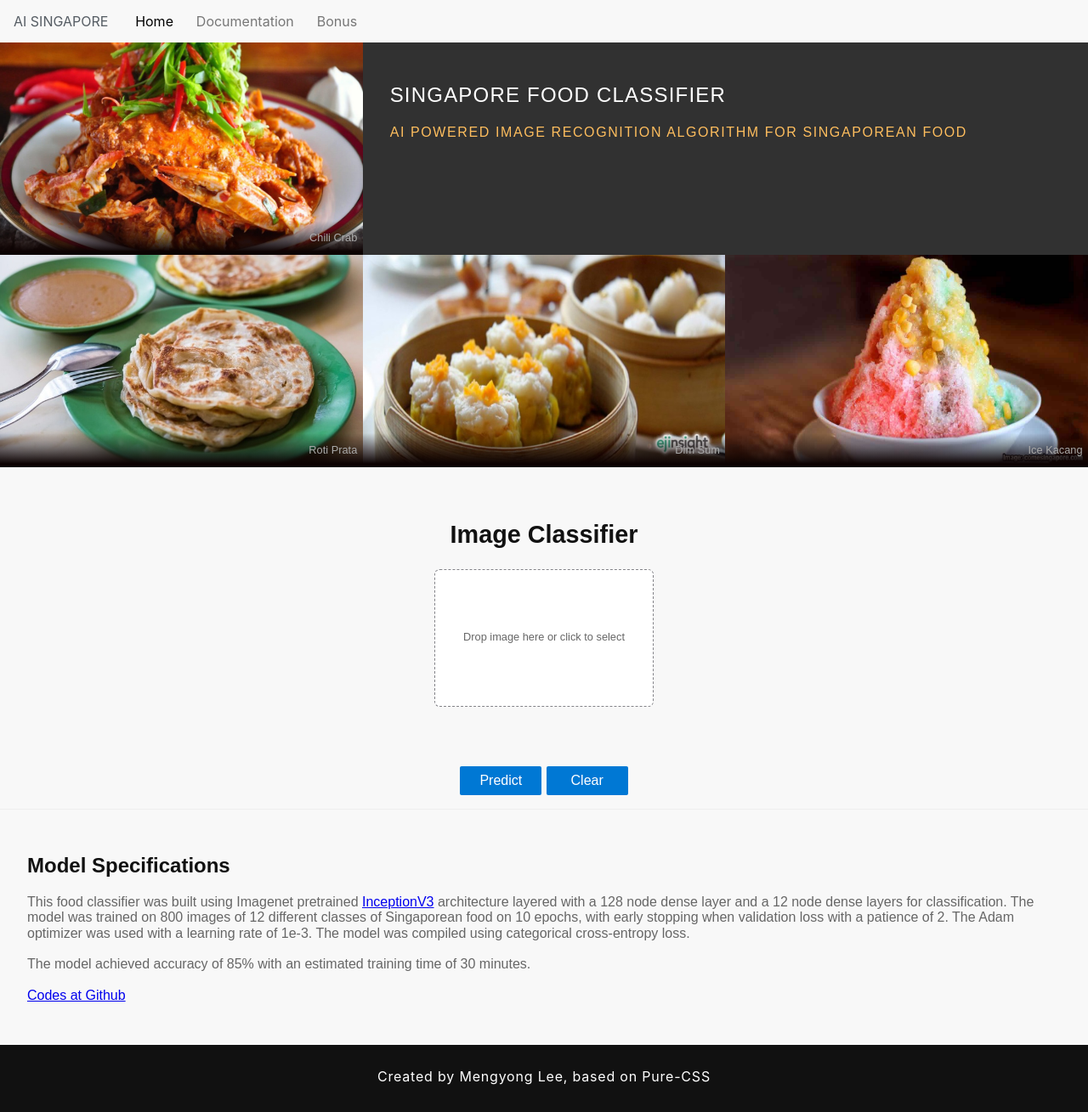
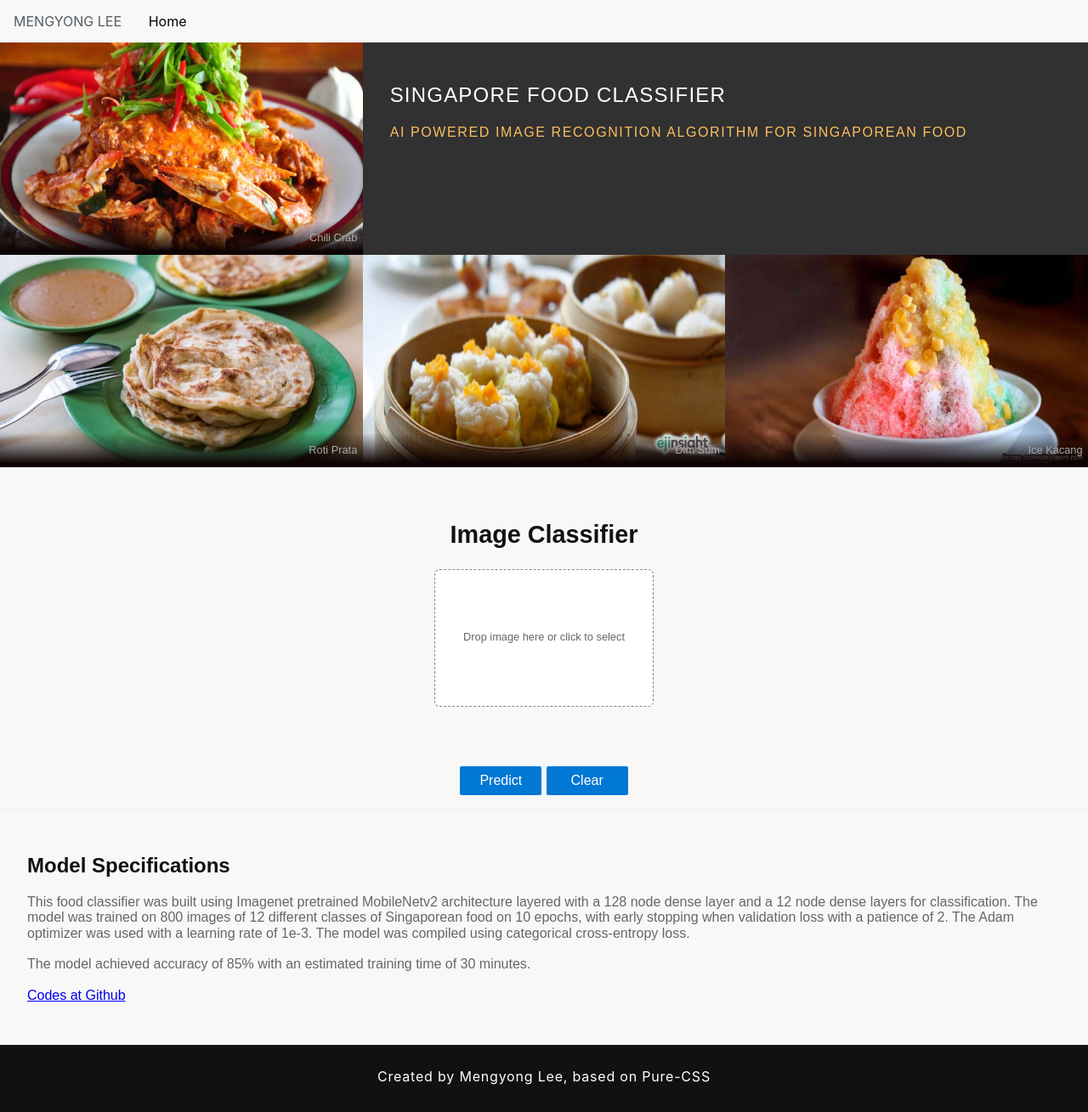
Before and after one commit to natelee-tw/food-classifier-docker, a Flask app: page / in a window 1280 px wide. Shown: the whole page at 85% size. Run offline with Flask 2, Linux system fonts and the light colour scheme.

Commit message:
small adj to README

```diff
--- a/src/templates/index.html
+++ b/src/templates/index.html
@@ -15,12 +15,10 @@
 <div>
     <div class="header">
         <div class="pure-menu pure-menu-horizontal">
-            <a class="pure-menu-heading" href="https://www.aisingapore.org/">AI Singapore</a>
+            <a class="pure-menu-heading" href="https://www.linkedin.com/in/mylee1/">Mengyong Lee</a>
 
             <ul class="pure-menu-list">
                 <li class="pure-menu-item pure-menu-selected"><a href="#" class="pure-menu-link">Home</a></li>
-                <li class="pure-menu-item"><a href="/info" class="pure-menu-link">Documentation</a></li>
-                <li class="pure-menu-item"><a href="https://www.youtube.com/watch?v=dQw4w9WgXcQ&ab_channel=RickAstleyVEVO" class="pure-menu-link" target="_blank">Bonus</a></li>
             </ul>
         </div>
     </div>
@@ -107,7 +105,7 @@
             <div class="l-box">
                 <h2>Model Specifications</h2>
                 <p>
-                    This food classifier was built using Imagenet pretrained <a href="https://arxiv.org/abs/1512.00567">InceptionV3</a> architecture layered with a 128 node dense layer
+                    This food classifier was built using Imagenet pretrained MobileNetv2 architecture layered with a 128 node dense layer
                     and a 12 node dense layers for classification. The model was trained on 800 images of 12 different classes of
                     Singaporean food on 10 epochs, with early stopping when validation loss with a patience of 2. The Adam optimizer
                     was used with a learning rate of 1e-3. The model was compiled using categorical cross-entropy loss. <br>
```
Also changed, not shown: README.md.
